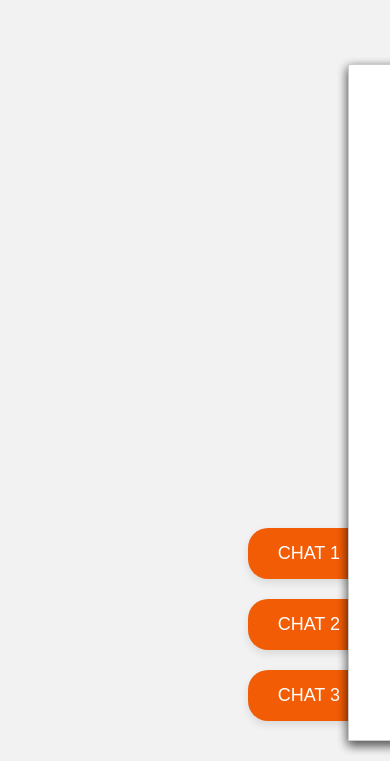
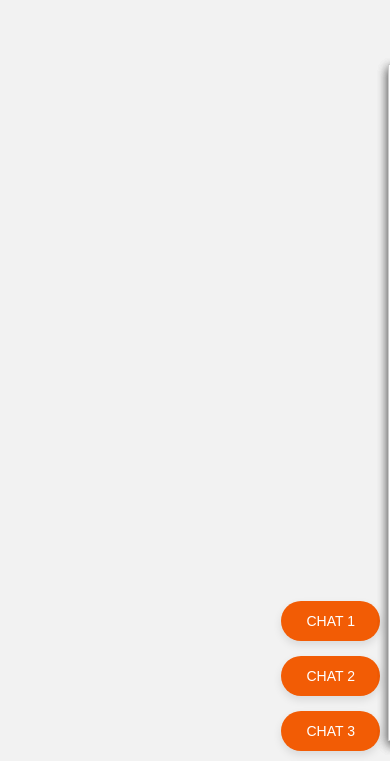
Before and after one commit to SoniyaMeryJacob/chat-interface, a Next.js app: page / in a window 390 px wide. Shown: the part 103-864 px from the top of the page. Built offline with nearby package versions, Linux system fonts and the light colour scheme.

Commit message:
active chat

```diff
--- a/src/styles/Chat.module.css
+++ b/src/styles/Chat.module.css
@@ -1,5 +1,3 @@
-/* src/styles/Chat.module.css */
-
 /* General Container */
 .container {
   position: relative;
@@ -9,6 +7,7 @@
   justify-content: center;
   align-items: center;
   overflow: hidden;
+  padding: 10px; /* Padding to ensure elements don't touch the edges on small screens */
 }
 
 /* Chat Buttons */
@@ -18,17 +17,17 @@
   right: 20px;
   display: flex;
   flex-direction: column;
-  gap: 20px; /* Vertical space between buttons */
+  gap: 15px; /* Adjust vertical space between buttons */
 }
 
 .chatButton {
   background-color: #f25c05; /* Bright orange-red */
   color: white;
   border: none;
-  padding: 15px 30px;
+  padding: 12px 20px;
   border-radius: 20px;
   cursor: pointer;
-  font-size: 18px;
+  font-size: 16px; /* Slightly smaller text for mobile */
   box-shadow: 0 4px 8px rgba(0, 0, 0, 0.1);
   transition: transform 0.2s ease, background-color 0.3s ease;
 }
@@ -42,9 +41,10 @@
 .chatContainer {
   position: fixed;
   bottom: 0;
-  right: -350px; /* Hidden by default */
-  width: 350px;
-  height: 500px;
+  right: -100%; /* Hidden by default off-screen */
+  width: 100%; /* Make the container full width on mobile */
+  max-width: 350px; /* Limit width for larger screens */
+  height: 80%; /* Take 80% of the screen height */
   background-color: #fff; /* White background */
   border: 1px solid #ccc;
   border-radius: 8px 0 0 8px;
@@ -52,6 +52,7 @@
   transition: right 0.3s ease;
   display: flex;
   flex-direction: column;
+  z-index: 10;
 }
 
 .chatContainer.open {
@@ -61,16 +62,17 @@
 /* Chat Tag */
 .chatTag {
   position: absolute;
-  left: -60px;
-  top: 20px;
-  width: 60px;
+  left: -50px; /* Adjust for smaller screens */
+  top: 15px;
+  width: 50px;
   background-color: #f25c05; /* Bright orange-red */
   color: #fff; /* White text */
   text-align: center;
-  padding: 10px;
+  padding: 8px;
   border-radius: 8px 8px 0 0; /* Rounded top corners */
   cursor: pointer;
   font-weight: bold; /* Bold text */
+  font-size: 14px; /* Slightly smaller text */
 }
 
 .chatTag:hover {
@@ -88,8 +90,10 @@
   justify-content: center; /* Center 'No messages yet' */
   text-align: center;
   color: #666; /* Neutral gray for 'No messages' text */
+  font-size: 14px; /* Smaller text for mobile */
 }
 
+/* Message */
 .message {
   background-color: #f2b591; /* Soft peach for messages */
   color: #3e5159; /* Dark text for readability */
@@ -97,6 +101,7 @@
   border-radius: 4px; /* Slightly rounded messages */
   margin-bottom: 10px; /* Space between messages */
   text-align: left; /* Align text to the left */
+  font-size: 14px; /* Smaller text */
 }
 
 /* Input Area */
@@ -126,6 +131,7 @@
   width: 100px;
   align-self: flex-end; /* Align button to the right */
   transition: background-color 0.3s ease; /* Smooth hover effect */
+  font-size: 14px; /* Smaller text */
 }
 
 .sendButton:hover {
@@ -140,14 +146,35 @@
 
 /* Responsive Design */
 @media (max-width: 600px) {
+  .chatButtons {
+    bottom: 10px; /* Adjust button position */
+    right: 10px;
+  }
+
+  .chatButton {
+    padding: 12px 25px;
+    font-size: 14px; /* Smaller text */
+  }
+
   .chatContainer {
     width: 100%; /* Full width on smaller screens */
     height: 80%; /* Adjust height */
     border-radius: 0; /* Remove rounded corners */
+    max-width: 100%; /* Ensure full width */
+  }
+
+  .chatTag {
+    left: -45px; /* Adjust tag position for smaller screens */
+    width: 50px;
+    font-size: 12px; /* Smaller text */
   }
 
   .inputField,
   .sendButton {
     font-size: 12px; /* Adjust input and button font size */
   }
+
+  .message {
+    font-size: 13px; /* Slightly smaller text for messages */
+  }
 }
```
